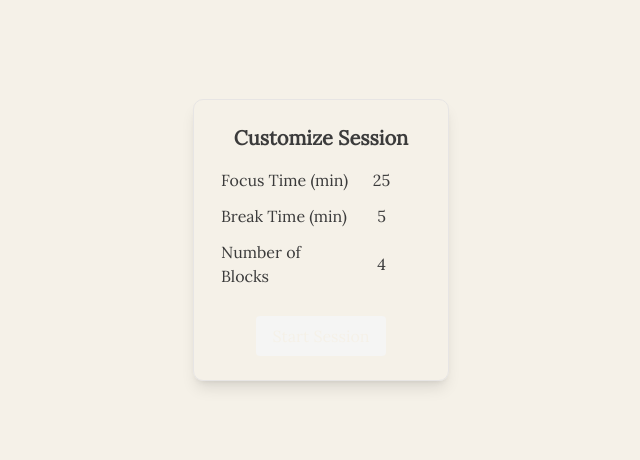
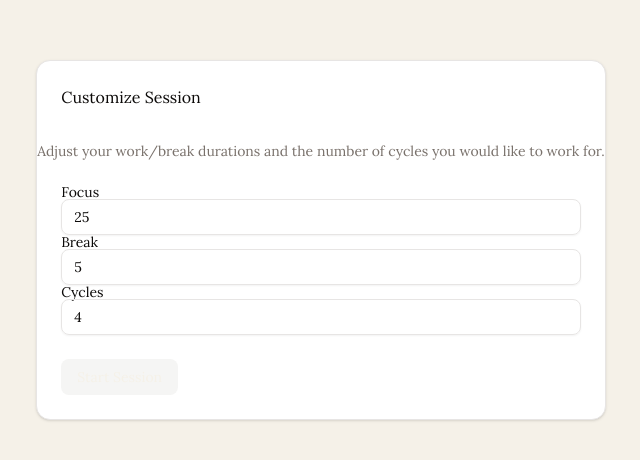
Before and after one commit to ishi-pishi/brainhaven, a React (Vite) app in the folder frontend/: page / in a window 1280 px wide. Shown: the part 160-620 px from the top of the page, without its empty margins (319-959 px from the left). Built offline with nearby package versions, Linux system fonts and the light colour scheme.

Commit message:
Convert settings menu components to shadcn

```diff
--- a/frontend/package.json
+++ b/frontend/package.json
@@ -10,6 +10,8 @@
     "preview": "vite preview"
   },
   "dependencies": {
+    "@radix-ui/react-label": "^2.1.8",
+    "@radix-ui/react-slot": "^1.2.4",
     "@tailwindcss/vite": "^4.1.18",
     "class-variance-authority": "^0.7.1",
     "clsx": "^2.1.1",
--- a/frontend/src/components/setSettings/SettingsMenu.tsx
+++ b/frontend/src/components/setSettings/SettingsMenu.tsx
@@ -3,6 +3,11 @@
 
 import { SessionSettings } from '../../logic/timer/SessionSettings';
 import { ActiveSession } from '../../logic/timer/ActiveSession';
+
+import { Button } from "@/components/ui/button";
+import { Card, CardAction, CardContent, CardDescription, CardFooter, CardHeader, CardTitle } from "@/components/ui/card";
+import { Input } from "@/components/ui/input";
+import { Label } from '@/components/ui/label';
 
 export function SettingsMenu() {
     const navigate = useNavigate();
@@ -10,74 +15,62 @@
     // All times in minutes
     const [workTime, setWorkTime] = useState(25);
     const [breakTime, setBreakTime] = useState(5);
-    const [numBlocks, setNumBlocks] = useState(4);
+    const [numCycles, setNumCycles] = useState(4);
 
     const handleStartSession = () => {
         navigate("/timer");
 
-        const settings = new SessionSettings(toMs(workTime), toMs(breakTime), numBlocks);
+        const settings = new SessionSettings(toMs(workTime), toMs(breakTime), numCycles);
         const session = new ActiveSession(settings);
         session.start();
     };
 
     return (
-        <div className="flex flex-col items-center p-6 max-w-[16rem] w-full mx-auto border rounded-lg shadow-lg">
-            <h2 className="text-xl font-bold mb-4">Customize Session</h2>
+        <Card>
+            <CardHeader>
+                Customize Session
+            </CardHeader>
+            <CardDescription>
+                Adjust your work/break durations and the number of cycles you would like to work for.
+            </CardDescription>
 
-            <NumberPicker
-                label="Focus Time (min)"
+            <CardContent>
+                <Label>Focus</Label>
+                <Input id="focus-time"
+                    type="number"
                     value={workTime}
-                setValue={setWorkTime}
                     min={1}
                     max={200}
                     step={5}
-            />
-            <NumberPicker
-                label="Break Time (min)"
+                    onChange={e => setWorkTime(Math.round(Number(e.target.value)))}>
+                </Input>
+                <Label>Break</Label>
+                <Input id="break-time"
+                    type="number"
                     value={breakTime}
-                setValue={setBreakTime}
                     min={1}
                     max={200}
                     step={5}
-            />
-            <NumberPicker
-                label="Number of Blocks"
-                value={numBlocks}
-                setValue={setNumBlocks}
+                    onChange={e => setBreakTime(Math.round(Number(e.target.value)))}>
+                </Input>
+                <Label>Cycles</Label>
+                <Input id="cycles"
+                    type="number"
+                    value={numCycles}
                     min={1}
-                max={20}
-                step={1}
-            />
+                    max={10}
+                    onChange={e => setNumCycles(Math.round(Number(e.target.value)))}>
+                </Input>
+            </CardContent>
 
-            <div className="mt-4 flex justify-center">
-                <button
+            <CardFooter>
+                <Button
                     onClick={handleStartSession}
-                    className="px-4 py-2 bg-blue-500 text-white rounded hover:bg-blue-600"
                 >
                     Start Session
-                </button>
-            </div>
-        </div>
-    );
-}
-
-// NumberPicker with integer clamp
-function NumberPicker({ value, setValue, min, max, step = 1, label }: any) {
-    const clamp = (v: number) => Math.min(Math.max(Math.round(v), min), max);
-
-    return (
-        <div className="flex items-center gap-2 mb-3">
-            <span className="w-32">{label}</span>
-            <input
-                type="number"
-                value={value}
-                onChange={e => setValue(clamp(Number(e.target.value)))}
-                min={min}
-                max={max}
-                step={step}
-                className="w-16 text-center"
-            />
-        </div>
+                </Button>
+            </CardFooter>
+        </Card>
     );
 }
 
--- /dev/null
+++ b/frontend/src/components/ui/button.tsx
@@ -0,0 +1,62 @@
+import * as React from "react"
+import { Slot } from "@radix-ui/react-slot"
+import { cva, type VariantProps } from "class-variance-authority"
+
+import { cn } from "@/lib/utils"
+
+const buttonVariants = cva(
+  "inline-flex items-center justify-center gap-2 whitespace-nowrap rounded-md text-sm font-medium transition-all disabled:pointer-events-none disabled:opacity-50 [&_svg]:pointer-events-none [&_svg:not([class*='size-'])]:size-4 shrink-0 [&_svg]:shrink-0 outline-none focus-visible:border-ring focus-visible:ring-ring/50 focus-visible:ring-[3px] aria-invalid:ring-destructive/20 dark:aria-invalid:ring-destructive/40 aria-invalid:border-destructive",
+  {
+    variants: {
+      variant: {
+        default: "bg-primary text-primary-foreground hover:bg-primary/90",
+        destructive:
+          "bg-destructive text-white hover:bg-destructive/90 focus-visible:ring-destructive/20 dark:focus-visible:ring-destructive/40 dark:bg-destructive/60",
+        outline:
+          "border bg-background shadow-xs hover:bg-accent hover:text-accent-foreground dark:bg-input/30 dark:border-input dark:hover:bg-input/50",
+        secondary:
+          "bg-secondary text-secondary-foreground hover:bg-secondary/80",
+        ghost:
+          "hover:bg-accent hover:text-accent-foreground dark:hover:bg-accent/50",
+        link: "text-primary underline-offset-4 hover:underline",
+      },
+      size: {
+        default: "h-9 px-4 py-2 has-[>svg]:px-3",
+        sm: "h-8 rounded-md gap-1.5 px-3 has-[>svg]:px-2.5",
+        lg: "h-10 rounded-md px-6 has-[>svg]:px-4",
+        icon: "size-9",
+        "icon-sm": "size-8",
+        "icon-lg": "size-10",
+      },
+    },
+    defaultVariants: {
+      variant: "default",
+      size: "default",
+    },
+  }
+)
+
+function Button({
+  className,
+  variant = "default",
+  size = "default",
+  asChild = false,
+  ...props
+}: React.ComponentProps<"button"> &
+  VariantProps<typeof buttonVariants> & {
+    asChild?: boolean
+  }) {
+  const Comp = asChild ? Slot : "button"
+
+  return (
+    <Comp
+      data-slot="button"
+      data-variant={variant}
+      data-size={size}
+      className={cn(buttonVariants({ variant, size, className }))}
+      {...props}
+    />
+  )
+}
+
+export { Button, buttonVariants }
--- /dev/null
+++ b/frontend/src/components/ui/card.tsx
@@ -0,0 +1,92 @@
+import * as React from "react"
+
+import { cn } from "@/lib/utils"
+
+function Card({ className, ...props }: React.ComponentProps<"div">) {
+  return (
+    <div
+      data-slot="card"
+      className={cn(
+        "bg-card text-card-foreground flex flex-col gap-6 rounded-xl border py-6 shadow-sm",
+        className
+      )}
+      {...props}
+    />
+  )
+}
+
+function CardHeader({ className, ...props }: React.ComponentProps<"div">) {
+  return (
+    <div
+      data-slot="card-header"
+      className={cn(
+        "@container/card-header grid auto-rows-min grid-rows-[auto_auto] items-start gap-2 px-6 has-data-[slot=card-action]:grid-cols-[1fr_auto] [.border-b]:pb-6",
+        className
+      )}
+      {...props}
+    />
+  )
+}
+
+function CardTitle({ className, ...props }: React.ComponentProps<"div">) {
+  return (
+    <div
+      data-slot="card-title"
+      className={cn("leading-none font-semibold", className)}
+      {...props}
+    />
+  )
+}
+
+function CardDescription({ className, ...props }: React.ComponentProps<"div">) {
+  return (
+    <div
+      data-slot="card-description"
+      className={cn("text-muted-foreground text-sm", className)}
+      {...props}
+    />
+  )
+}
+
+function CardAction({ className, ...props }: React.ComponentProps<"div">) {
+  return (
+    <div
+      data-slot="card-action"
+      className={cn(
+        "col-start-2 row-span-2 row-start-1 self-start justify-self-end",
+        className
+      )}
+      {...props}
+    />
+  )
+}
+
+function CardContent({ className, ...props }: React.ComponentProps<"div">) {
+  return (
+    <div
+      data-slot="card-content"
+      className={cn("px-6", className)}
+      {...props}
+    />
+  )
+}
+
+function CardFooter({ className, ...props }: React.ComponentProps<"div">) {
+  return (
+    <div
+      data-slot="card-footer"
+      className={cn("flex items-center px-6 [.border-t]:pt-6", className)}
+      {...props}
+    />
+  )
+}
+
+export {
+  Card,
+  CardHeader,
+  CardFooter,
+  CardTitle,
+  CardAction,
+  CardDescription,
+  CardContent,
+}
--- /dev/null
+++ b/frontend/src/components/ui/input.tsx
@@ -0,0 +1,21 @@
+import * as React from "react"
+
+import { cn } from "@/lib/utils"
+
+function Input({ className, type, ...props }: React.ComponentProps<"input">) {
+  return (
+    <input
+      type={type}
+      data-slot="input"
+      className={cn(
+        "file:text-foreground placeholder:text-muted-foreground selection:bg-primary selection:text-primary-foreground dark:bg-input/30 border-input h-9 w-full min-w-0 rounded-md border bg-transparent px-3 py-1 text-base shadow-xs transition-[color,box-shadow] outline-none file:inline-flex file:h-7 file:border-0 file:bg-transparent file:text-sm file:font-medium disabled:pointer-events-none disabled:cursor-not-allowed disabled:opacity-50 md:text-sm",
+        "focus-visible:border-ring focus-visible:ring-ring/50 focus-visible:ring-[3px]",
+        "aria-invalid:ring-destructive/20 dark:aria-invalid:ring-destructive/40 aria-invalid:border-destructive",
+        className
+      )}
+      {...props}
+    />
+  )
+}
+
+export { Input }
--- /dev/null
+++ b/frontend/src/components/ui/label.tsx
@@ -0,0 +1,22 @@
+import * as React from "react"
+import * as LabelPrimitive from "@radix-ui/react-label"
+
+import { cn } from "@/lib/utils"
+
+function Label({
+  className,
+  ...props
+}: React.ComponentProps<typeof LabelPrimitive.Root>) {
+  return (
+    <LabelPrimitive.Root
+      data-slot="label"
+      className={cn(
+        "flex items-center gap-2 text-sm leading-none font-medium select-none group-data-[disabled=true]:pointer-events-none group-data-[disabled=true]:opacity-50 peer-disabled:cursor-not-allowed peer-disabled:opacity-50",
+        className
+      )}
+      {...props}
+    />
+  )
+}
+
+export { Label }
```
Also changed, not shown: 1 other file (tests, documents, lock files or other folders). Lines whose indentation alone changed are shown as unchanged.
